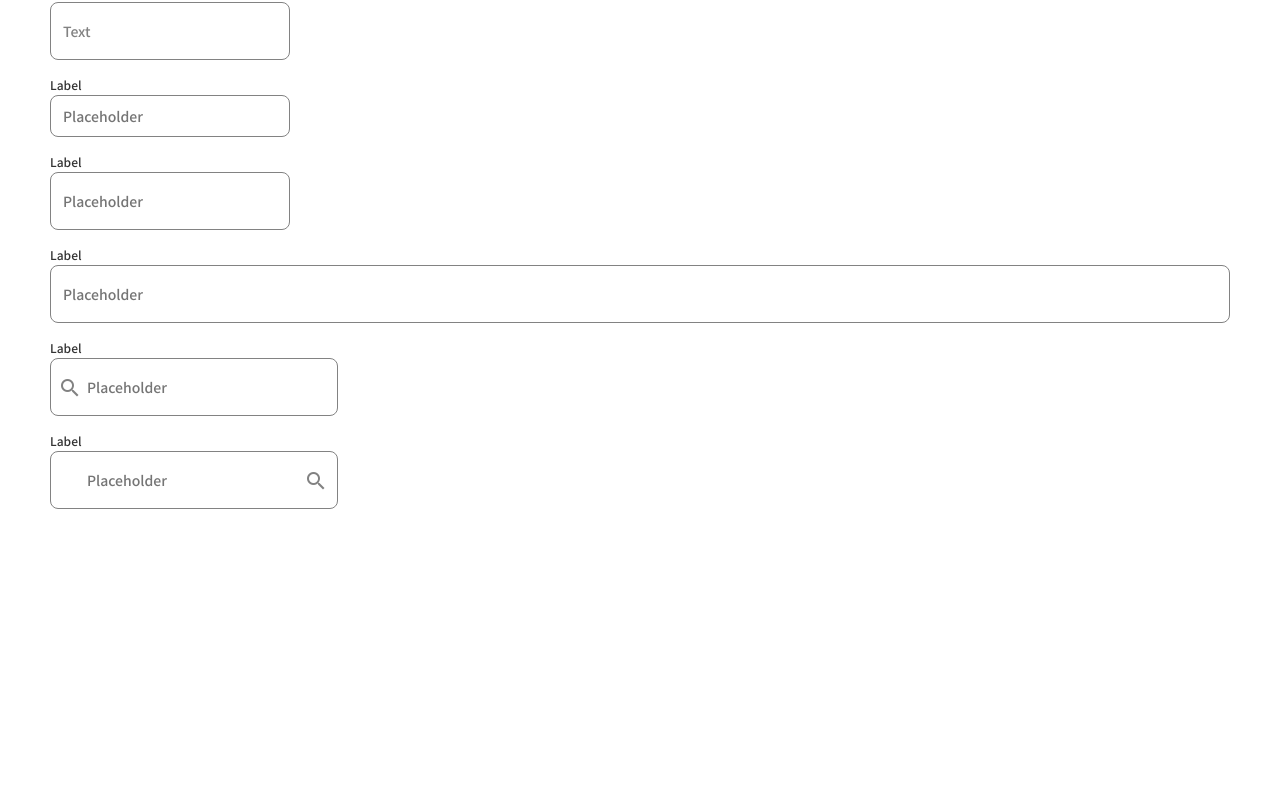
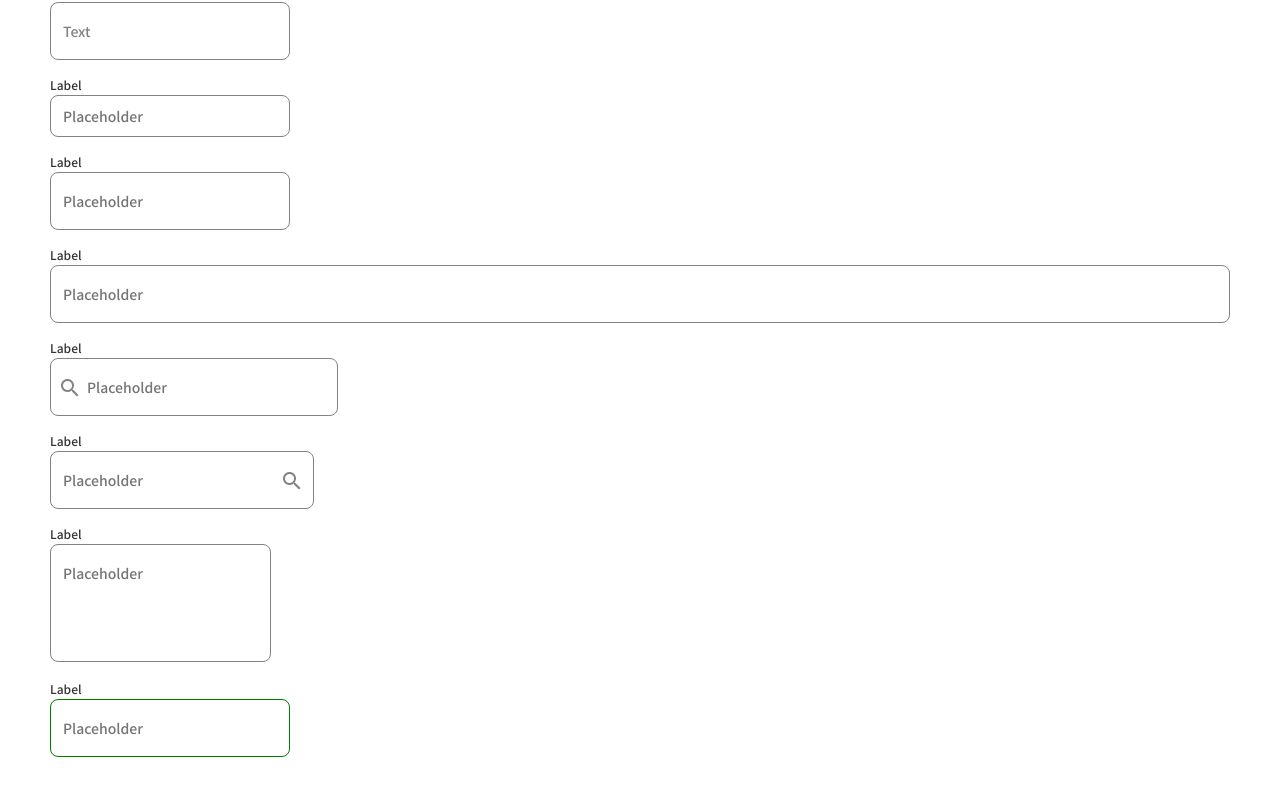
Before and after one commit to Manthan-Kuber/Input-Component-Library, a React (Create React App) app: page / in a window 1280 px wide. Shown: the part 613-1408 px from the top of the page. Before the commit the page ends 1172 px from the top, so only its background shows below. Built offline with nearby package versions, Linux system fonts and the light colour scheme.

Commit message:
Completed

```diff
--- a/src/App.js
+++ b/src/App.js
@@ -19,6 +19,8 @@ function App() {
         <Input fullWidth />
         <Input startIcon="search" />
         <Input endIcon="search" />
+        <Input multiline rows='4' />
+        <Input color='green' />
       </Main>
     </>
   );
--- a/src/Components/Input/Input.js
+++ b/src/Components/Input/Input.js
@@ -9,7 +9,25 @@ import {
 const Input = (props) => {
   return (
     <>
-      <InputContainer error={props.error} fullWidth={props.fullWidth}>
+      {props.multiline ? (
+        <>
+          <InputContainer color={props.color}>
+            <label>{props.label || "Label"}</label>
+            <StyledInput
+              as="textarea"
+              rows={props.rows}
+              placeholder={props.placeholder || "Placeholder"}
+              color={props.color}
+            />
+          </InputContainer>
+        </>
+      ) : (
+        <>
+          <InputContainer
+            error={props.error}
+            fullWidth={props.fullWidth}
+            color={props.color}
+          >
             {props.startIcon ? (
               <StartIconSpan className="material-icons">
                 {props.startIcon}
@@ -26,13 +44,18 @@ const Input = (props) => {
               size={props.size}
               startIcon={props.startIcon}
               endIcon={props.endIcon}
-          rows = {props.rows}
+              rows={props.rows}
+              color={props.color}
             />
             {props.helperText ? <small>{props.helperText}</small> : null}
             {props.endIcon ? (
-          <EndIconSpan className="material-icons">{props.endIcon}</EndIconSpan>
+              <EndIconSpan className="material-icons">
+                {props.endIcon}
+              </EndIconSpan>
             ) : null}
           </InputContainer>
+        </>
+      )}
     </>
   );
 };
--- a/src/Components/Input/Input.styles.js
+++ b/src/Components/Input/Input.styles.js
@@ -22,7 +22,7 @@ export const InputContainer = styled.div`
   &:focus-within {
     & label,
     & small {
-      color: #2962ff;
+      color: ${(props) => props.color || "#2962ff" };
     }
   }
 
@@ -48,7 +48,8 @@ export const StyledInput = styled.input`
         default:
           return "1.8rem";
       }
-    }} ${(props) => props.startIcon || props.endIcon ? "3.6rem" : "1.2rem" } ;
+    }} ${(props) => props.startIcon ? "3.6rem" : "1.2rem" } ;
+  padding-right:${(props) => props.endIcon && "3.6rem" } ;
   border-radius: 8px;
   border: 1px solid ${(props) => props.color || "#828282"};
   font: 500 1.4rem "Noto Sans Jp", sans-serif;
@@ -56,13 +57,14 @@ export const StyledInput = styled.input`
   outline: none;
   width: ${(props) => props.fullWidth && "100%"};
   max-width: 100%;
+  resize: none;
 
   &:hover {
     border-color: #333;
   }
 
   &:focus {
-    border-color: ${(props) => (props.error ? "#D32F2F" : "#2962ff")};
+    border-color: ${(props) => (props.error ? "#D32F2F" : props.color || "#2962ff")};
   }
 
   ${(props) =>
```
Lines whose indentation alone changed are shown as unchanged.
